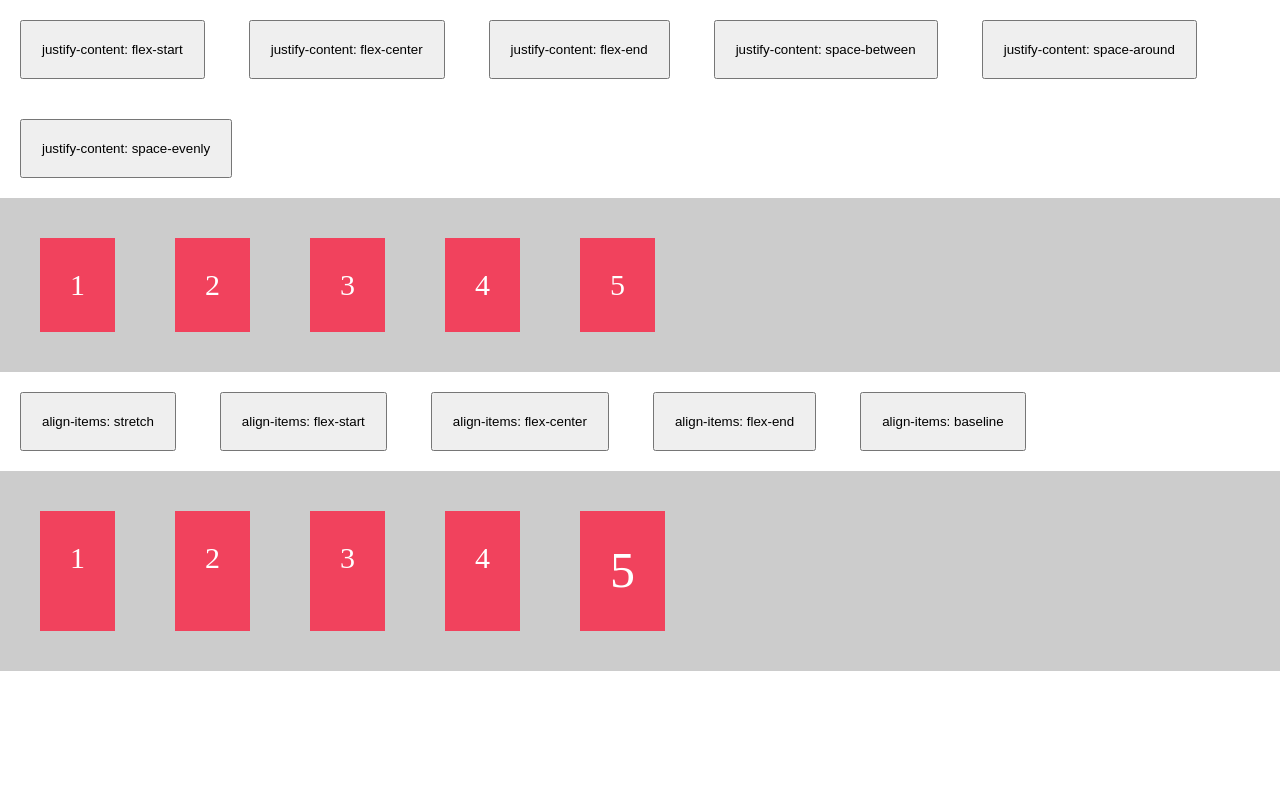
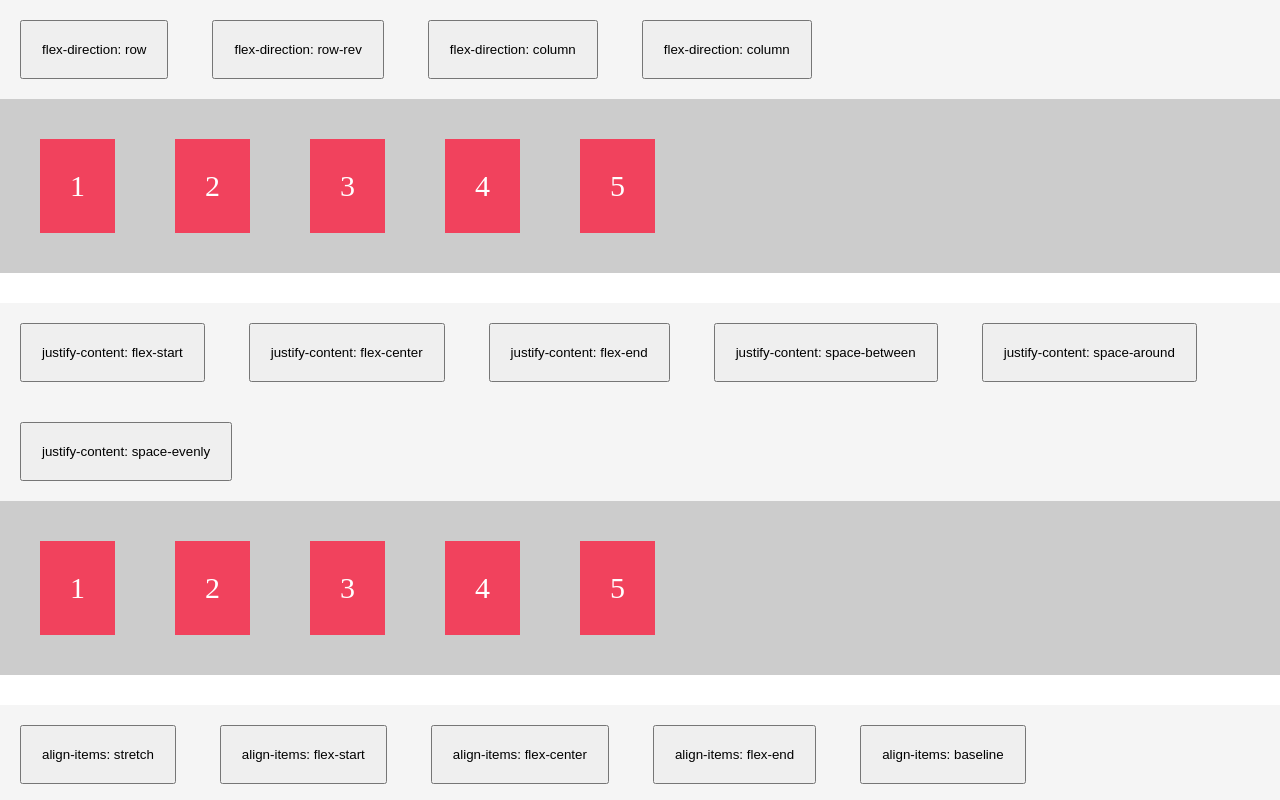
Before and after one commit to venkatyashwanth/flexbox_demo, a website: page index.html in a window 1280 px wide. Shown: the top 800 px of the page. Drawn offline with Linux system fonts and the light colour scheme.

Commit message:
added new file

```diff
--- a/index.html
+++ b/index.html
@@ -9,8 +9,33 @@
 </head>
 
 <body>
+    <!-- A1 -->
+    <div class="levels">
+        <div>
+            <button class="btnEl A1" data-id="A1" data-classitem="A1-flex-direction-row">
+                <span>flex-direction: row</span>
+            </button>
+            <button class="btnEl A1" data-id="A1" data-classitem="A1-flex-direction-row-rev">
+                <span>flex-direction: row-rev</span>
+            </button>
+            <button class="btnEl A1" data-id="A1" data-classitem="A1-flex-direction-col">
+                <span>flex-direction: column</span>
+            </button>
+            <button class="btnEl A1" data-id="A1" data-classitem="A1-flex-direction-col-rev">
+                <span>flex-direction: column</span>
+            </button>
+        </div>
+        <div class="container" id="A1Box">
+            <div class="item">1</div>
+            <div class="item">2</div>
+            <div class="item">3</div>
+            <div class="item">4</div>
+            <div class="item">5</div>
+        </div>
+    </div>
+
     <!-- l1 -->
-    <div>
+    <div class="levels">
         <div>
             <button class="btnEl l1" data-id="l1" data-classitem="l1-flex-start">
                 <span>justify-content: flex-start</span>
@@ -41,7 +66,7 @@
     </div>
 
     <!-- l2 -->
-    <div>
+    <div class="levels">
         <div>
             <button class="btnEl l2" data-id="l2" data-classitem="l2-align-stretch">
                 <span>align-items: stretch</span>
@@ -86,6 +111,9 @@
             })
         }
 
+        let A1Btns = document.querySelectorAll(".A1");
+        modifyClass(A1Btns);
+
         let l1Btns = document.querySelectorAll(".l1");
         modifyClass(l1Btns);
 
--- a/scss/style.scss
+++ b/scss/style.scss
@@ -13,6 +13,11 @@ html {
 body {
     box-sizing: border-box;
     font-size: 1.6rem;
+}
+
+.levels{
+    background-color: whitesmoke;
+    margin-bottom: 3rem;
 }
 
 .container {
@@ -32,6 +37,20 @@ body {
 .btnEl {
     padding: 2rem;
     margin: 2rem;
+}
+
+// A1 - classes
+.A1-flex-direction-row{
+    flex-direction: row;
+}
+.A1-flex-direction-row-rev{
+    flex-direction: row-reverse;
+}
+.A1-flex-direction-col{
+    flex-direction: column;
+}
+.A1-flex-direction-col-rev{
+    flex-direction: column-reverse;
 }
 
 // l1 - classes
```
Also changed, not shown: css/style.css.
